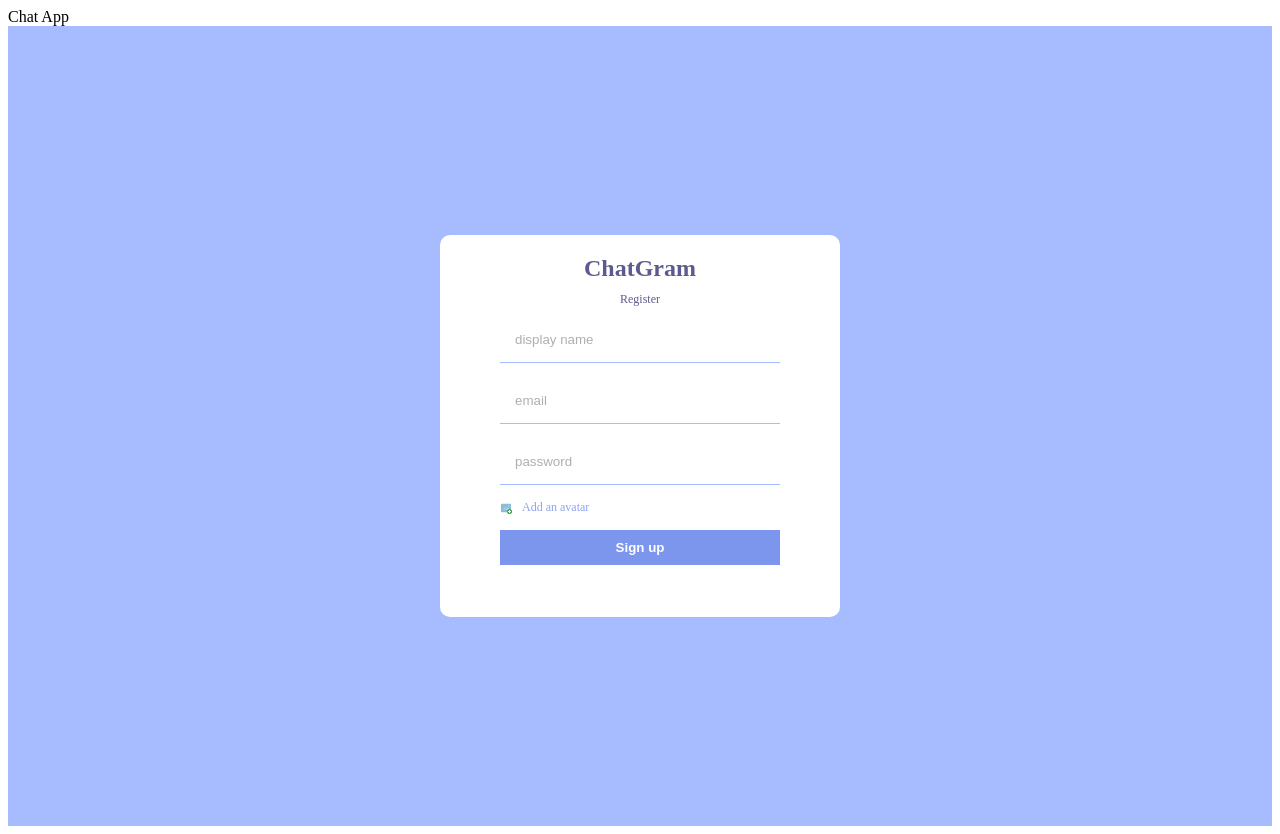
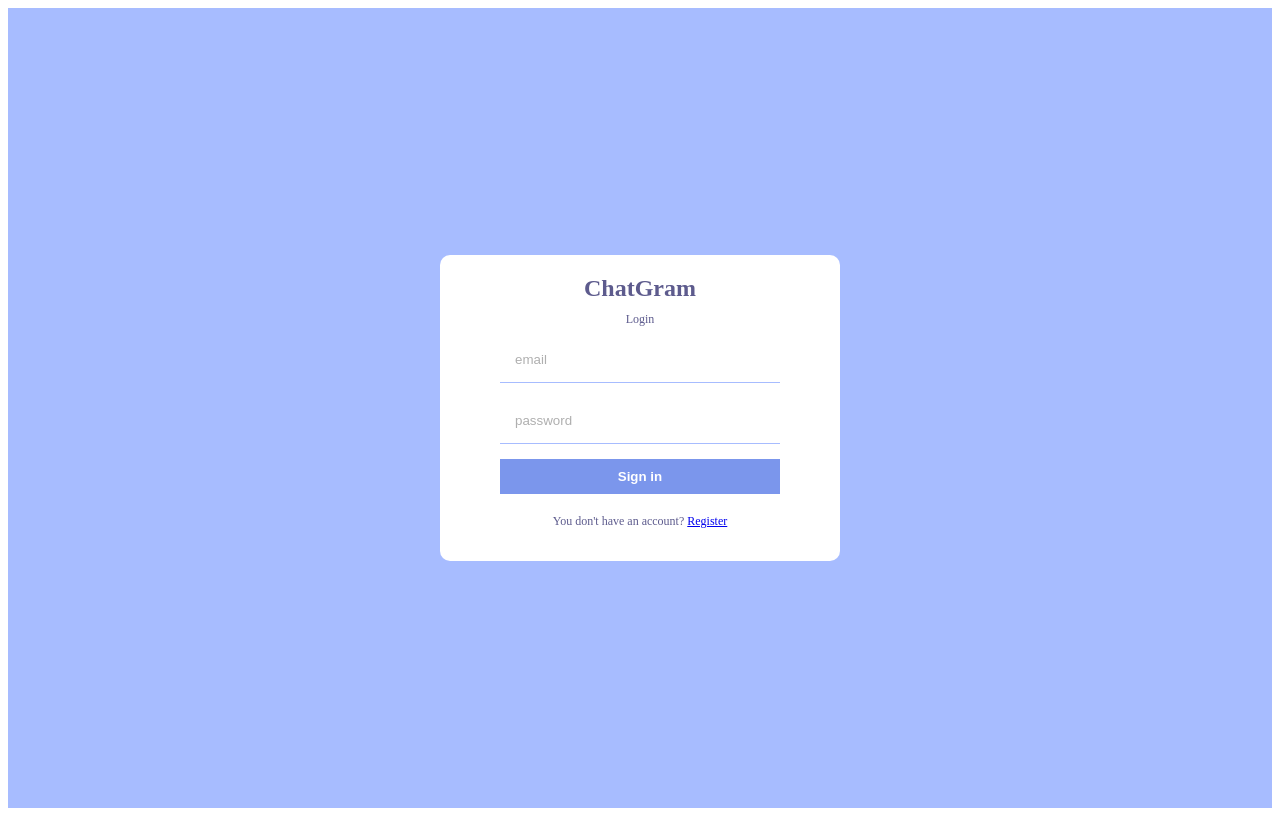
Before and after one commit to ras1k/chat-app, a React (Vite) app: page /login in a window 1280 px wide. Built offline with nearby package versions, Linux system fonts and the light colour scheme.

Commit message:
login page added

```diff
--- a/src/App.jsx
+++ b/src/App.jsx
@@ -1,15 +1,28 @@
 
+import { BrowserRouter, Route, Routes } from 'react-router-dom';
 import './App.css'
 import Register from './pages/Register'
 import "./style.scss";
+import Login from './pages/Login';
+import Home from './pages/Home';
 
 function App() {
 
   return (
-    <div>
-      Chat App
-      <Register />
-    </div>
+    <BrowserRouter>
+      <Routes>
+        <Route path="/">
+          <Route
+            index
+            element={
+                <Home />
+            }
+          />
+          <Route path="login" element={<Login />} />
+          <Route path="register" element={<Register />} />
+        </Route>
+      </Routes>
+    </BrowserRouter>
   )
 }
 
--- a/src/pages/Home.jsx
+++ b/src/pages/Home.jsx
@@ -0,0 +1,10 @@
+
+const Home = () => {
+    return (
+        <div>
+
+        </div>
+    );
+};
+
+export default Home;
--- a/src/pages/Login.jsx
+++ b/src/pages/Login.jsx
@@ -1,9 +1,20 @@
+import { Link } from "react-router-dom";
 
 
 const Login = () => {
     return (
-        <div>
-
+        <div className="formContainer">
+            <div className="formWrapper">
+                <span className="logo">ChatGram</span>
+                <span className="title">Login</span>
+                <form >
+                    <input type="email" placeholder="email" />
+                    <input type="password" placeholder="password" />
+                    <button>Sign in</button>
+                    {/* {err && <span>Something went wrong</span>} */}
+                </form>
+                <p>You don&apos;t have an account? <Link to="/register">Register</Link></p>
+            </div>
         </div>
     );
 };
--- a/src/pages/Register.jsx
+++ b/src/pages/Register.jsx
@@ -1,4 +1,5 @@
 import { FcAddImage } from "react-icons/fc";
+import { Link } from "react-router-dom";
 
 const Register = () => {
     return (
@@ -20,7 +21,7 @@ const Register = () => {
             {err && <span>Something went wrong</span>} */}
                 </form>
                 <p>
-                    {/* You do have an account? <Link to="/register">Login</Link> */}
+                    You do have an account? <Link to="/login">Login</Link>
                 </p>
             </div>
         </div>
```
